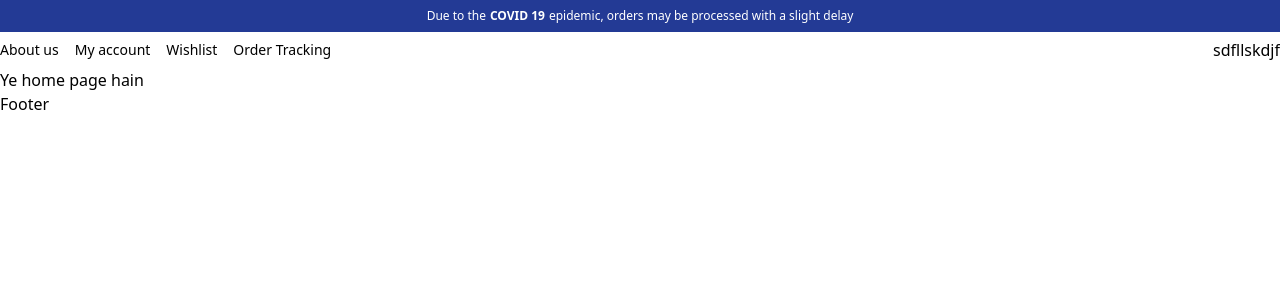
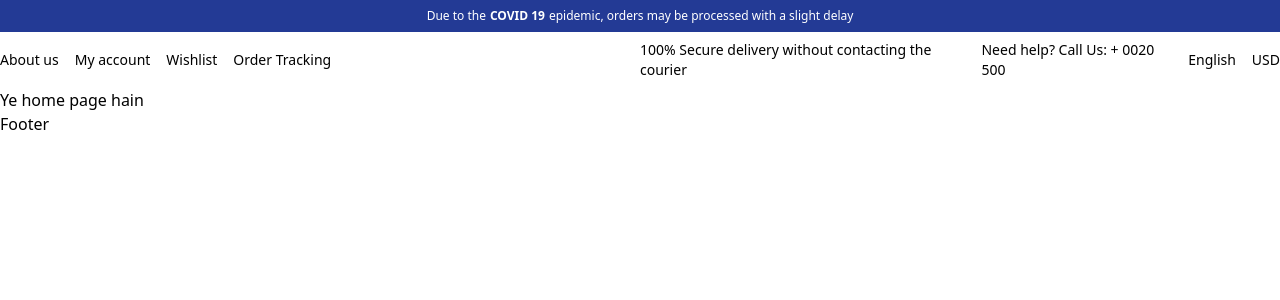
Before and after one commit to Amit-Sharma-0004/Ecom-Template, a Next.js app: page / in a window 1280 px wide. Shown: the top 300 px of the page. Built offline with nearby package versions, Linux system fonts and the light colour scheme.

Commit message:
updated Nav bar

```diff
--- a/components/Navbar/index.js
+++ b/components/Navbar/index.js
@@ -1,10 +1,11 @@
-import React from 'react'
+import React from "react";
 
 const Navbar = () => {
   return (
-    <div className='flex flex-col items-start justify-center w-full'>
+    <div className="flex flex-col items-start justify-center w-full">
       <div className="row-1 w-full flex items-center justify-center py-2 bg-[#233A95] text-white text-xs">
-        Due to the <span className='font-bold mx-1'>COVID 19</span> epidemic, orders may be processed with a slight delay
+        Due to the <span className="font-bold mx-1">COVID 19</span> epidemic,
+        orders may be processed with a slight delay
       </div>
       <div className="row-2 my-container nav-bar flex items-center justify-between w-full">
         <div className="left flex items-center justify-start w-full gap-4 text-sm py-2">
@@ -13,12 +14,14 @@ const Navbar = () => {
           <div className="items3">Wishlist</div>
           <div className="items4">Order Tracking</div>
         </div>
-        <div className="right flex items-center justify-end">
-          sdfllskdjf
+        <div className="right flex items-center justify-end w-full gap-4 text-sm py-2">
+          <div className="items1"> 100% Secure delivery without contacting the courier </div>
+          <div className="items2">Need help? Call Us: + 0020 500</div>
+          <div className="items3">English</div>
+          <div className="items4">USD</div>
         </div>
       </div>
     </div>
-  )
-}
-
-export default Navbar
+  );
+};
+export default Navbar;
```
